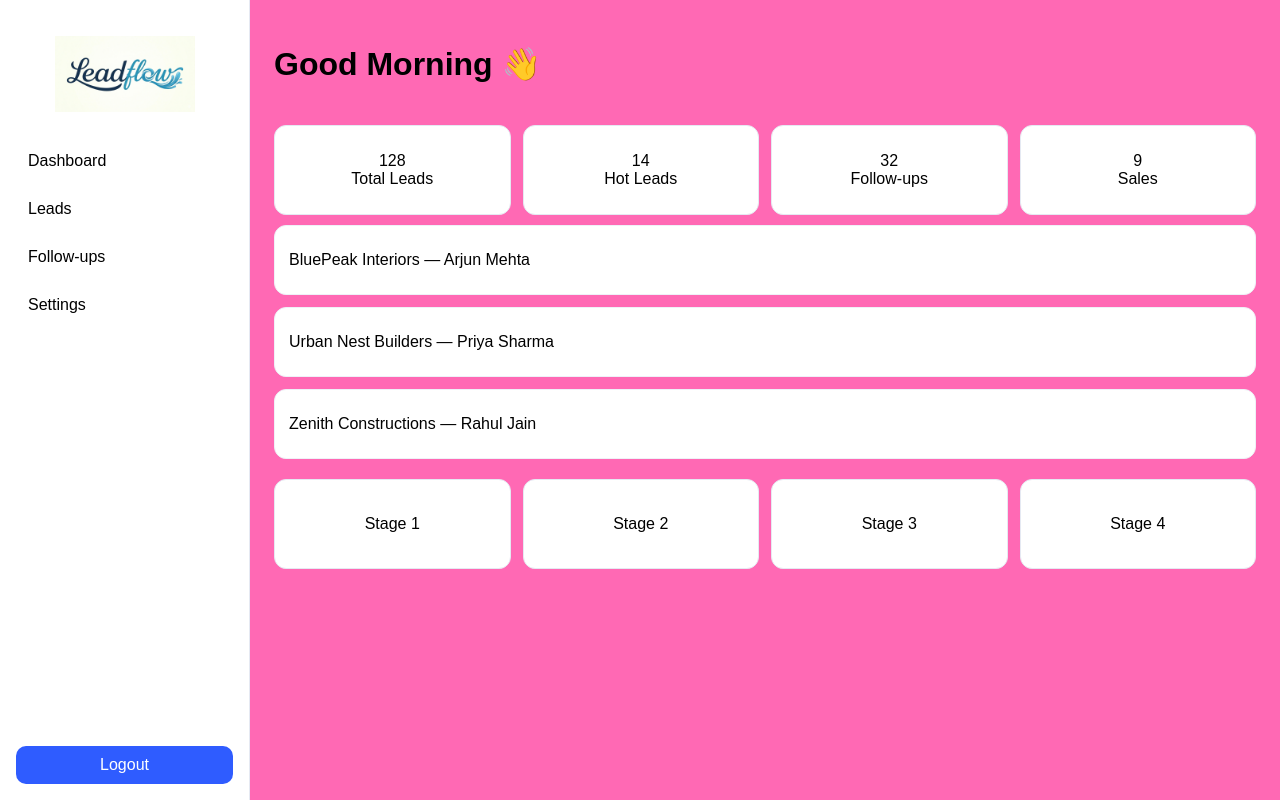
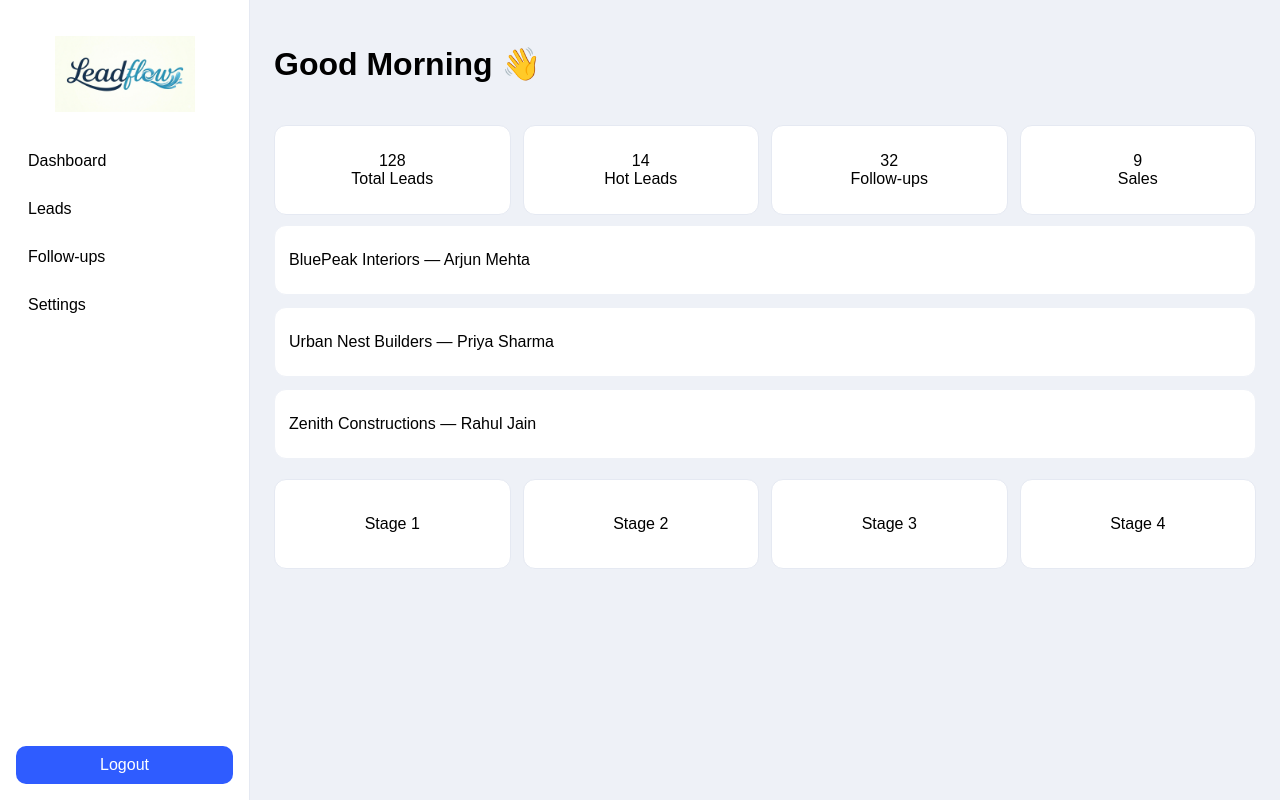
Before and after one commit to stirr3dz3phyr-ship-it/LeadFlow-WarMachine, a React (Vite) app: page / in a window 1280 px wide. Built offline with nearby package versions, Linux system fonts and the light colour scheme.

Commit message:
Update styles.css

```diff
--- a/src/styles.css
+++ b/src/styles.css
@@ -98,7 +98,7 @@ html, body {
   flex-direction: column;
 
   overflow-y: auto;
-  background: hotpink;
+  background: #eef1f7;
 }
 
 /* KPI ROW */
```
